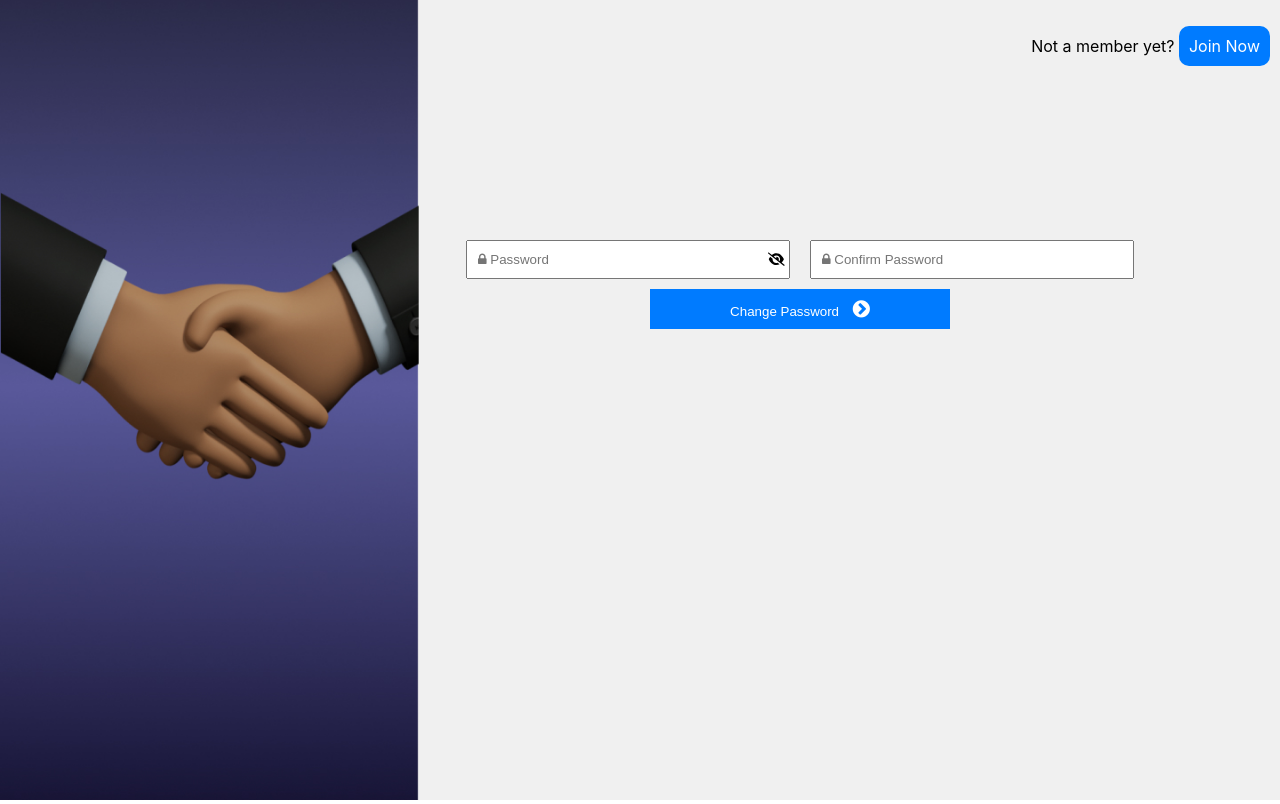
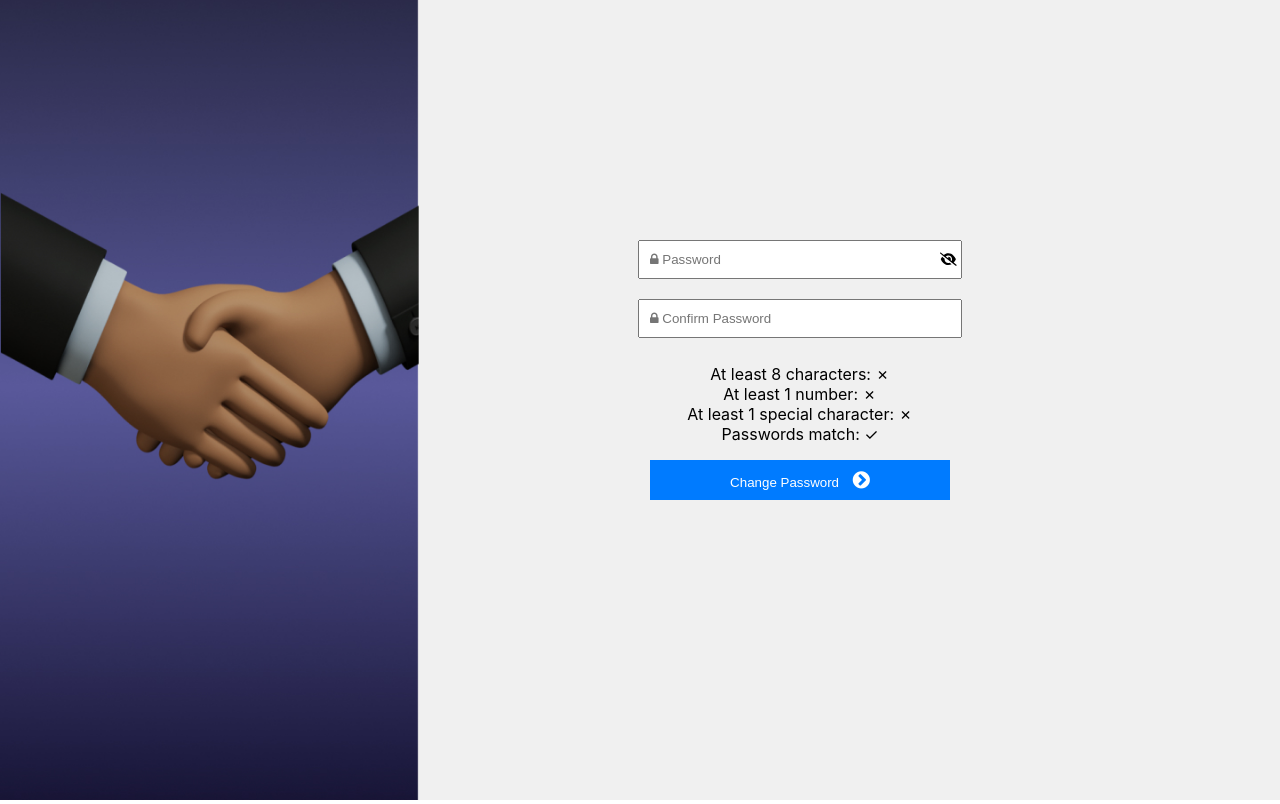
Before and after one commit to paranietharan74/library-management-system-website, a React (Create React App) app: page /change-forgot-password in a window 1280 px wide. Built offline with nearby package versions, Linux system fonts and the light colour scheme.

Commit message:
Font style and errors fixed

```diff
--- a/src/Components/VerticalProgressBar.js
+++ b/src/Components/VerticalProgressBar.js
@@ -13,10 +13,10 @@ const VerticalProgressBar = ({ currentStep }) => {
 
   useEffect(() => {
     // Calculate progress based on the current step
-    setProgress(currentStep * 33.33);
+    setProgress(currentStep * 50);
 
-    // Update completed steps
-    setCompletedSteps(prevCompletedSteps => [...prevCompletedSteps, currentStep]);
+    const updatedCompletedSteps = activities.filter(activity => activity.step <= currentStep).map(activity => activity.step);
+    setCompletedSteps(updatedCompletedSteps);
   }, [currentStep, completedSteps]); // Include completedSteps in the dependency array
 
 
--- a/src/Components/style/VerticalProgressBar.module.css
+++ b/src/Components/style/VerticalProgressBar.module.css
@@ -1,3 +1,5 @@
+@import url('https://fonts.googleapis.com/css2?family=Poppins:ital,wght@0,100;0,200;0,300;0,400;0,500;0,600;0,700;0,800;0,900;1,100;1,200;1,300;1,400;1,500;1,600;1,700;1,800;1,900&display=swap');
+
 .vertical-progress-container {
     position: relative;
     width: 200px;
@@ -5,17 +7,20 @@
     height: 300px;
     /* Adjust as needed */
     margin: 0 auto;
+    font-family: "Poppins", sans-serif;
+    font-weight: 700;
+    font-style: normal;
+    font-size: 25px;
 }
 
 .vertical-progress-bar {
     position: absolute;
     top: 0;
-    left: 50%;
+    left: 40%;
     transform: translateX(-50%);
-    background-color: #007bff;
-    /* Blue color for the progress bar */
-    width: 6px;
-    /* Adjust as needed */
+    /* background-color: #007bff; */
+    background-color: #4caf50;
+    width: 10px;
     transition: height 0.3s ease;
 }
 
@@ -33,7 +38,7 @@
 
 .activity-marker {
     width: 100%;
-    padding: 10px;
+    padding: 20px;
     color: #555;
     font-size: 14px;
     background-color: #f0f0f0;
--- a/src/Pages/ChangeForgotPassword.js
+++ b/src/Pages/ChangeForgotPassword.js
@@ -1,24 +1,34 @@
 import imgSrc from '../resources/login-background-img.jpg';
-import { Link } from 'react-router-dom';
 import { useState } from 'react';
 import { FontAwesomeIcon } from '@fortawesome/react-fontawesome';
 import { faEye, faEyeSlash } from '@fortawesome/free-solid-svg-icons';
 import styles from './style/ChangeForgotPassword.module.css';
 
-function ChnageForgotPassword() {
+function ChangeForgotPassword() {
     const [password, setPassword] = useState('');
+    const [confirmPassword, setConfirmPassword] = useState('');
     const [showPassword, setShowPassword] = useState(false);
 
     const togglePasswordVisibility = () => {
         setShowPassword(!showPassword);
     };
 
+    const handlePasswordChange = (e) => {
+        setPassword(e.target.value);
+    };
+
+    const handleConfirmPasswordChange = (e) => {
+        setConfirmPassword(e.target.value);
+    };
+
+    // Password validation logic
+    const hasMinLength = password.length >= 8;
+    const hasNumber = /\d/.test(password);
+    const hasSpecialChar = /[!@#$%^&*()_+\-=\[\]{};':"\\|,.<>\/?]+/.test(password);
+    const passwordMatch = password === confirmPassword;
+
     return (
         <div className={styles['login-container']}>
-            <div className={styles['join-now']}>
-                <p>Not a member yet? <Link to='/details-fill'>Join Now</Link></p>
-            </div>
-
             <div className={styles['container']}>
                 <div className={styles['login-form']}>
                     <form className={styles['form']}>
@@ -27,7 +37,7 @@ function ChnageForgotPassword() {
                                 <input
                                     type={showPassword ? 'text' : 'password'}
                                     value={password}
-                                    onChange={(e) => setPassword(e.target.value)}
+                                    onChange={handlePasswordChange}
                                     placeholder='&#xf023; Password'
                                     className={styles['login-input']}
                                     style={{ fontFamily: 'Arial, FontAwesome' }}
@@ -41,15 +51,23 @@ function ChnageForgotPassword() {
                             <div className={styles['input-wrapper']}>
                                 <input
                                     type={showPassword ? 'text' : 'password'}
-                                    value={password}
-                                    onChange={(e) => setPassword(e.target.value)}
+                                    value={confirmPassword}
+                                    onChange={handleConfirmPasswordChange}
                                     placeholder='&#xf023; Confirm Password'
                                     className={styles['login-input']}
                                     style={{ fontFamily: 'Arial, FontAwesome' }}
                                 />
                             </div>
                         </div>
-                        <button type='submit' className={styles['login-form-submit-button']}>Change Password {<i class="fa fa-chevron-circle-right" aria-hidden="true" style={{ marginLeft: '10px', fontSize: '20px' }}></i>}</button>
+                        <div className={styles['password-requirements']}>
+                            <ul>
+                                <li>At least 8 characters: {hasMinLength ? '✓' : '✗'}</li>
+                                <li>At least 1 number: {hasNumber ? '✓' : '✗'}</li>
+                                <li>At least 1 special character: {hasSpecialChar ? '✓' : '✗'}</li>
+                                <li>Passwords match: {passwordMatch ? '✓' : '✗'}</li>
+                            </ul>
+                        </div>
+                        <button type='submit' className={styles['login-form-submit-button']}>Change Password {<i className="fa fa-chevron-circle-right" aria-hidden="true" style={{ marginLeft: '10px', fontSize: '20px' }}></i>}</button>
                     </form>
                 </div>
             </div>
@@ -61,4 +79,4 @@ function ChnageForgotPassword() {
     );
 }
 
-export default ChnageForgotPassword;
+export default ChangeForgotPassword;
--- a/src/Pages/style/ChangeForgotPassword.module.css
+++ b/src/Pages/style/ChangeForgotPassword.module.css
@@ -123,7 +123,6 @@
 }
 
 .input-container {
-    display: flex;
     justify-content: space-between;
 }
 
@@ -145,3 +144,12 @@
     border: none;
     cursor: pointer;
 }
+
+.password-requirements{
+    color: black;
+}
+
+.password-requirements ul{
+    list-style-type: none;
+    padding: 0;
+}
--- a/src/Pages/style/DetailsConfirmation.module.css
+++ b/src/Pages/style/DetailsConfirmation.module.css
@@ -1,3 +1,5 @@
+@import url('https://fonts.googleapis.com/css2?family=Merriweather:ital,wght@0,300;0,400;0,700;0,900;1,300;1,400;1,700;1,900&display=swap');
+
 .background-image-container {
     width: 100%;
     height: 100%;
@@ -50,6 +52,7 @@
     position: relative;
     margin-left: 20vw;
 }
+
 /*
 .confirmation-details {
     margin-top: 15vh;
@@ -98,28 +101,40 @@
     font-size: 16px;
     color: #333;
     margin: 5px 0;
-    text-align: center; /* Align text in center */
+    text-align: center;
+    /* Align text in center */
 }
 
 .first-name input,
 .last-name input {
     font-weight: bold;
-    text-align: center; /* Align input text in center */
+    text-align: center;
+    /* Align input text in center */
 }
 
 .dob input {
     font-style: italic;
-    text-align: center; /* Align input text in center */
+    text-align: center;
+    /* Align input text in center */
+}
+
+.confirmation-details input {
+    font-family: "Merriweather", serif;
+    font-weight: 300;
+    font-style: normal;
 }
 
 .class-details {
     color: #007bff;
-    text-align: center; /* Align text in center */
+    text-align: center;
+    /* Align text in center */
 }
 
 .confirm-details-next-button {
-    margin-top: 20px; /* Add margin for button */
-    align-self: center; /* Align button in center */
+    margin-top: 20px;
+    /* Add margin for button */
+    align-self: center;
+    /* Align button in center */
     background-color: #007bff;
     color: white;
     padding: 10px 20px;
--- a/src/Pages/style/loginStyle.module.css
+++ b/src/Pages/style/loginStyle.module.css
@@ -27,11 +27,8 @@
     position: relative;
     display: flex;
     justify-content: center;
-    /* Center the content horizontally */
     align-items: center;
-    /* Center the content vertically */
     height: 100vh;
-    /* Ensure the container covers the entire viewport height */
 }
 
 .container {
@@ -70,7 +67,6 @@
     padding: 10px;
     margin: 10px;
     margin-bottom: 10px;
-    /* Add space between inputs */
 }
 
 .login-form input[type='password'] {
@@ -78,7 +74,6 @@
     padding: 10px;
     margin: 10px;
     margin-bottom: 10px;
-    /* Add space between inputs */
 }
 
 .login-form-submit-button {
@@ -123,7 +118,6 @@
 }
 
 .input-container {
-    display: flex;
     justify-content: space-between;
 }
 
@@ -132,13 +126,13 @@
 }
 
 .login-input {
-    width: calc(50% - 20px); /* Adjust width as needed */
-    padding-right: 40px; /* Space for the icon */
+    width: calc(50% - 20px);
+    padding-right: 40px;
 }
 
 .eye-icon-button {
     position: absolute;
-    right: 10px; /* Adjust as needed */
+    right: 10px;
     top: 50%;
     transform: translateY(-50%);
     background-color: transparent;
```
